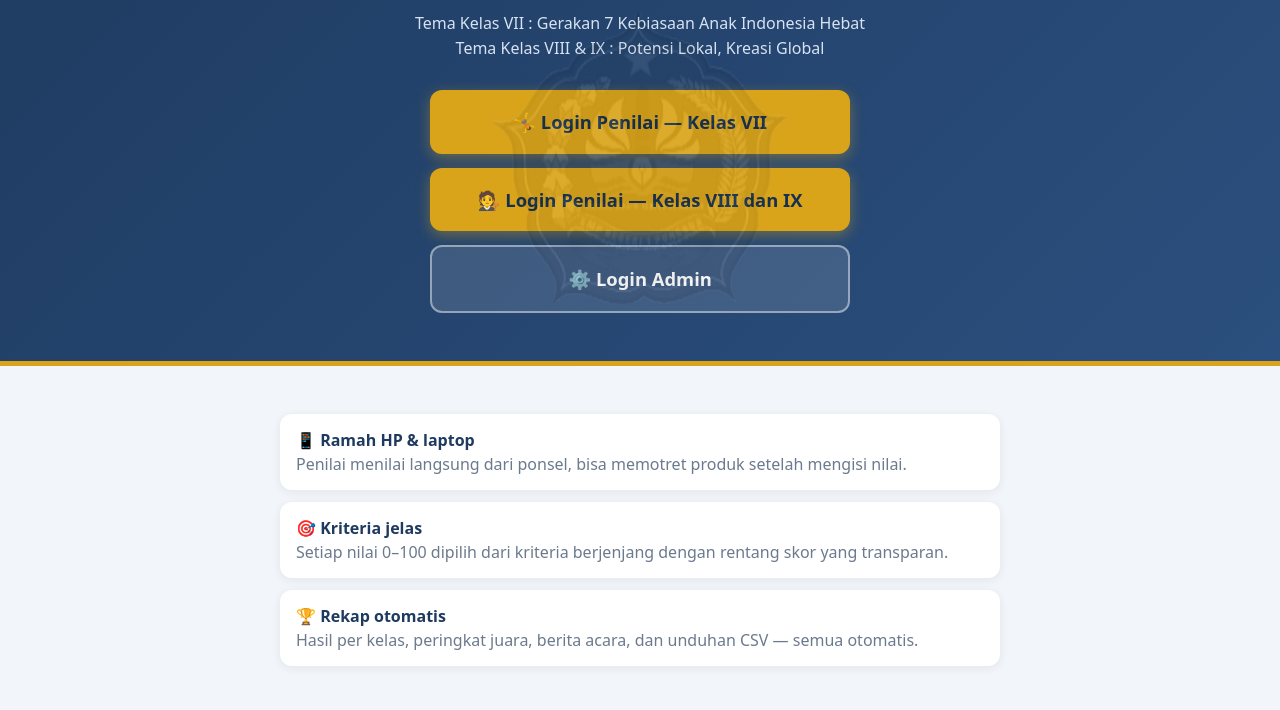
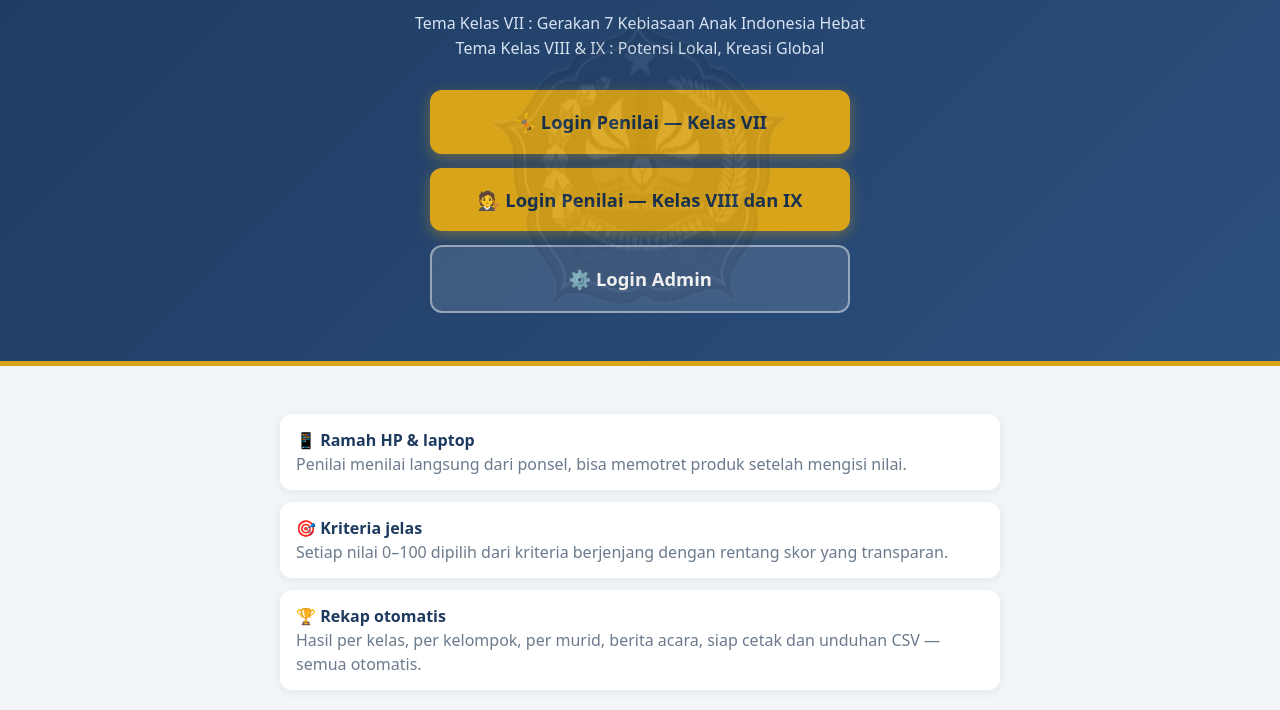
Before and after one commit to pakgun10/gezyasesmenprojek, a website: page public/index.html in a window 1280 px wide. Shown: the part 242-952 px from the top of the page. Drawn offline with Linux system fonts and the light colour scheme.

Commit message:
Edit teks fitur Rekap otomatis di landing page
Hasil per kelas, per kelompok, per murid, berita acara, siap cetak dan unduhan CSV — semua otomatis.

```diff
--- a/public/index.html
+++ b/public/index.html
@@ -31,7 +31,7 @@
     <div class="features">
       <div class="feature"><b>📱 Ramah HP &amp; laptop</b><br><span class="muted">Penilai menilai langsung dari ponsel, bisa memotret produk setelah mengisi nilai.</span></div>
       <div class="feature"><b>🎯 Kriteria jelas</b><br><span class="muted">Setiap nilai 0–100 dipilih dari kriteria berjenjang dengan rentang skor yang transparan.</span></div>
-      <div class="feature"><b>🏆 Rekap otomatis</b><br><span class="muted">Hasil per kelas, peringkat juara, berita acara, dan unduhan CSV — semua otomatis.</span></div>
+      <div class="feature"><b>🏆 Rekap otomatis</b><br><span class="muted">Hasil per kelas, per kelompok, per murid, berita acara, siap cetak dan unduhan CSV — semua otomatis.</span></div>
     </div>
   </main>
 
```
